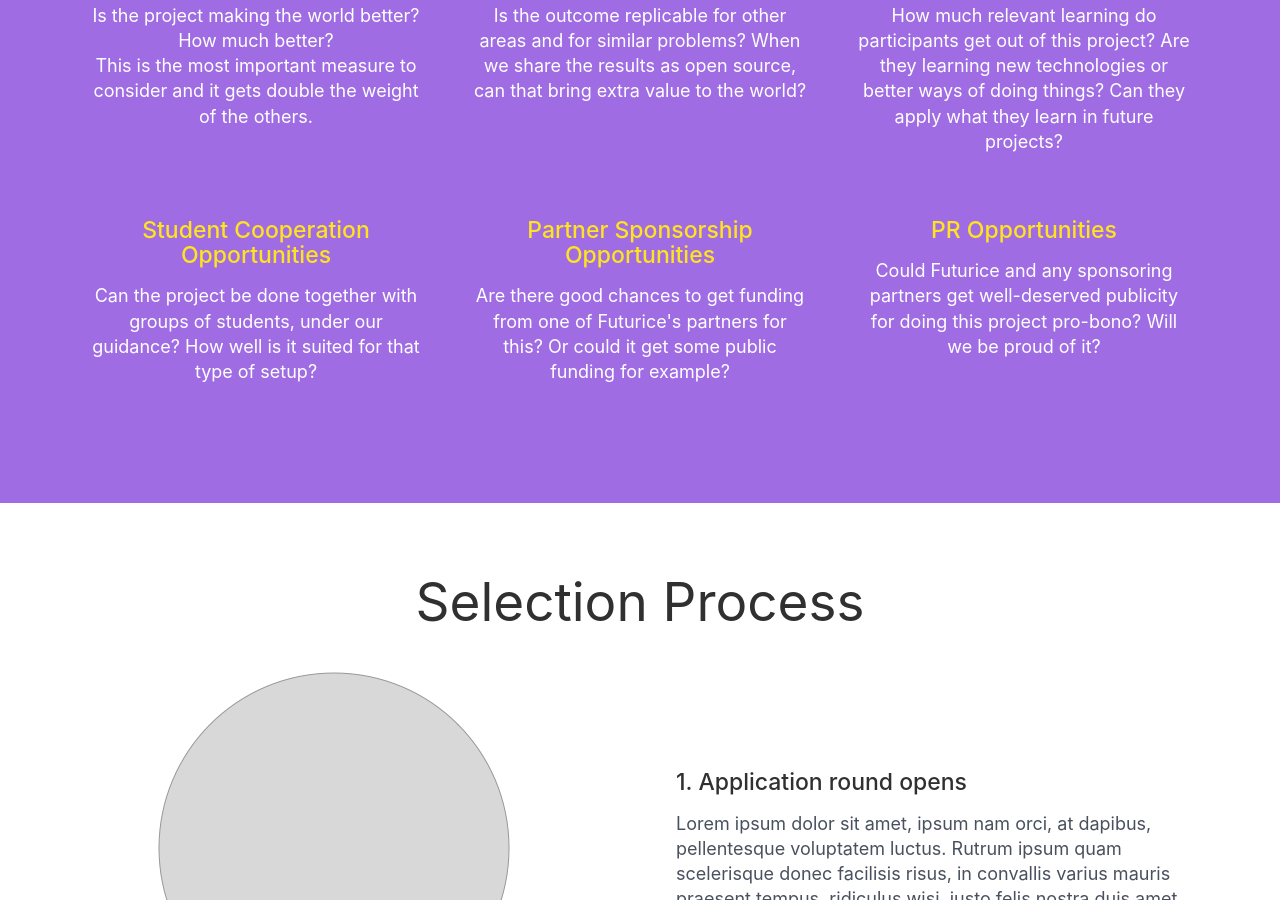
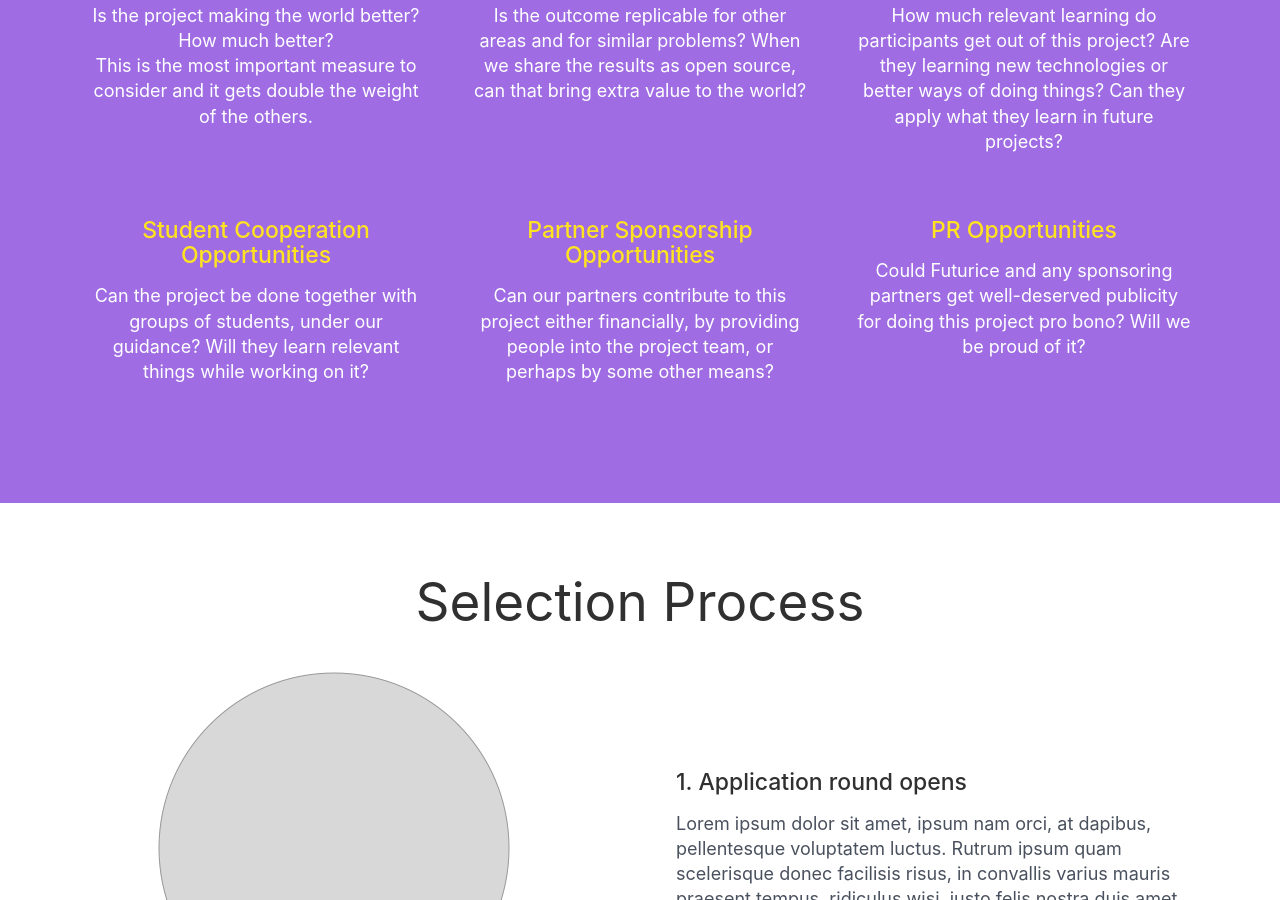
Before and after one commit to futurice/spiceprogram, a Jekyll site: the page built from chilicorn-fund/index.html, in a window 1280 px wide and 900 px high, scrolled down 2801 px. Built offline with Jekyll 4.4.1, drawn with Linux system fonts in a browser that asks for light colours; nearby versions of some CDN libraries.

Commit message:
Update index.html
Some minor text changes

```diff
--- a/chilicorn-fund/index.html
+++ b/chilicorn-fund/index.html
@@ -142,15 +142,15 @@ custom_js:
       </div>
      <div class="criterion">
         <h3>Student Cooperation Opportunities</h3>
-        <p>Can the project be done together with groups of students, under our guidance? How well is it suited for that type of setup?</p>
+        <p>Can the project be done together with groups of students, under our guidance? Will they learn relevant things while working on it?</p>
       </div>
      <div class="criterion">
         <h3>Partner Sponsorship Opportunities</h3>
-        <p>Are there good chances to get funding from one of Futurice's partners for this? Or could it get some public funding for example?</p>
+        <p>Can our partners contribute to this project either financially, by providing people into the project team, or perhaps by some other means?</p>
       </div>
      <div class="criterion">
         <h3>PR Opportunities</h3>
-        <p>Could Futurice and any sponsoring partners get well-deserved publicity for doing this project pro-bono? Will we be proud of it?</p>
+        <p>Could Futurice and any sponsoring partners get well-deserved publicity for doing this project pro bono? Will we be proud of it?</p>
       </div>
     </div>
   </div>
```
